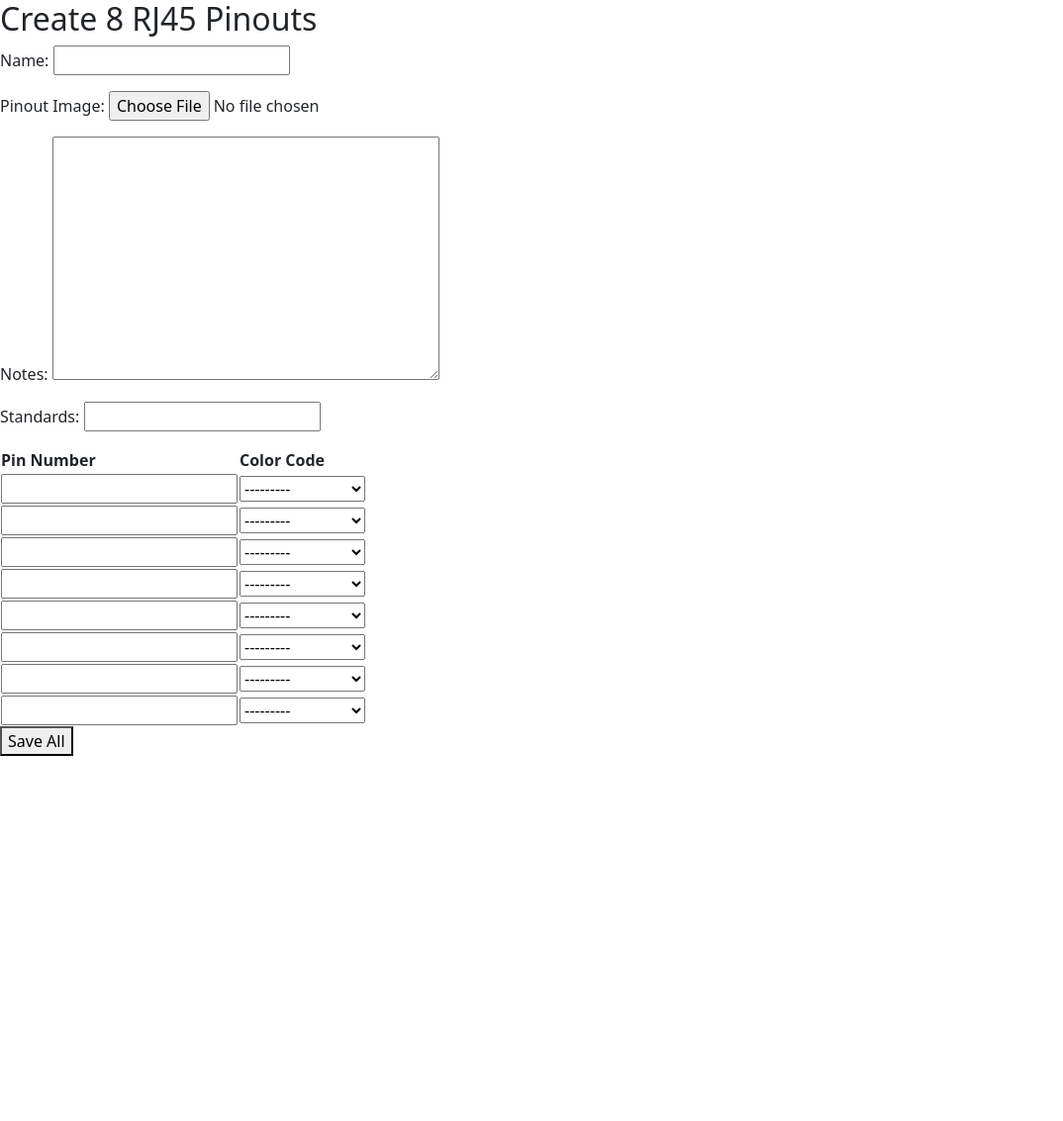
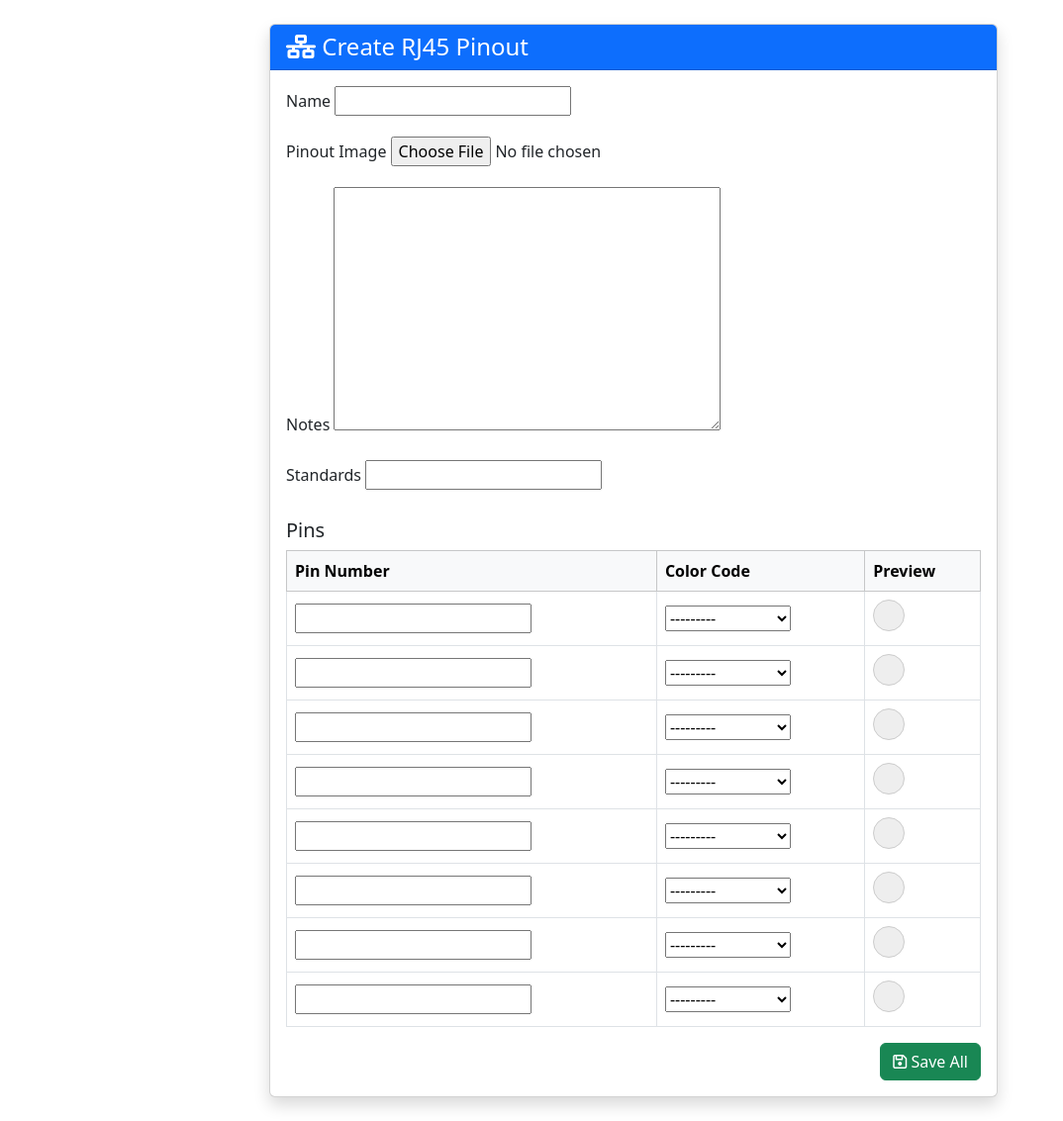
Before and after one commit to djorigin/MasterRepositry2025, a Django app: page /rj45pinout/bulk-create/ in a window 1280 px wide. Shown: the whole page at 99% size, without its empty margins (0-1074 px from the left). Before the commit the page ends 764 px from the top, so only its background shows below. Run offline with Django 5.2, Linux system fonts and the light colour scheme; some libraries are stand-ins or nearby versions.

Commit message:
Add color preview functionality for RJ45 pinout selection
- Implemented a JavaScript feature that updates the background color of a preview element based on the selected color code from a dropdown.
- Created a simple color mapping for various RJ45 color codes to their corresponding background colors.
- The preview updates dynamically when the user changes the selection, enhancing the user interface and experience.

```diff
--- /dev/null
+++ b/GaiaProjectDjango/systemcore/static/systemcore/js/rj45pinout_color_preview.js
@@ -0,0 +1,22 @@
+document.addEventListener('DOMContentLoaded', function() {
+  document.querySelectorAll('select[name$="color_code"]').forEach(function(select) {
+    function updatePreview() {
+      const color = select.options[select.selectedIndex].textContent.toLowerCase().replace(/\s/g, '-');
+      const preview = select.closest('tr').querySelector('.color-preview');
+      // Simple color mapping (customize as needed)
+      const colorMap = {
+        'white-orange': '#fff4e6',
+        'orange': '#ff9900',
+        'white-green': '#e6ffe6',
+        'green': '#33cc33',
+        'blue': '#3399ff',
+        'white-blue': '#e6f0ff',
+        'white-brown': '#f5e6cc',
+        'brown': '#996633'
+      };
+      preview.style.backgroundColor = colorMap[color] || '#eee';
+    }
+    select.addEventListener('change', updatePreview);
+    updatePreview();
+  });
+});
--- a/GaiaProjectDjango/systemcore/templates/systemcore/rj45pinout/rj45pinout_formset.html
+++ b/GaiaProjectDjango/systemcore/templates/systemcore/rj45pinout/rj45pinout_formset.html
@@ -1,27 +1,114 @@
 {% extends "systemcore/systemcore_base.html" %}
 {% load static %}
 
-{% block title %}Create RJ45 Pinouts{% endblock %}
-
+{% block title %}Create RJ45 Pinout{% endblock %}
 
 {% block content %}
-  <h2>Create 8 RJ45 Pinouts</h2>
-  <form method="post" enctype="multipart/form-data">
+<div class="container my-4">
+  <div class="row justify-content-center">
+    <div class="col-lg-8">
+      <div class="card shadow">
+        <div class="card-header bg-primary text-white">
+          <h4 class="mb-0"><i class="fa fa-network-wired"></i> Create RJ45 Pinout</h4>
+        </div>
+        <div class="card-body">
+          <form method="post" enctype="multipart/form-data" autocomplete="off">
             {% csrf_token %}
-  {{ pinout_form.as_p }}
+            <div class="mb-3">
+              {{ pinout_form.non_field_errors }}
+              {% for field in pinout_form %}
+                <div class="mb-3">
+                  <label class="form-label">{{ field.label }}</label>
+                  {{ field }}
+                  {% if field.help_text %}
+                    <div class="form-text">{{ field.help_text }}</div>
+                  {% endif %}
+                  {% for error in field.errors %}
+                    <div class="invalid-feedback d-block">{{ error }}</div>
+                  {% endfor %}
+                </div>
+              {% endfor %}
+            </div>
+            <h5 class="mt-4">Pins</h5>
             {{ pin_formset.management_form }}
-  <table>
+            <div class="table-responsive">
+              <table class="table table-bordered align-middle">
+                <thead class="table-light">
                   <tr>
                     <th>Pin Number</th>
                     <th>Color Code</th>
+                    <th>Preview</th>
                   </tr>
+                </thead>
+                <tbody>
                   {% for form in pin_formset %}
                     <tr>
-        <td>{{ form.pin_number }}</td>
-        <td>{{ form.color_code }}</td>
+                      <td>
+                        {{ form.pin_number }}
+                        {% for error in form.pin_number.errors %}
+                          <div class="invalid-feedback d-block">{{ error }}</div>
+                        {% endfor %}
+                      </td>
+                      <td>
+                        {{ form.color_code }}
+                        {% for error in form.color_code.errors %}
+                          <div class="invalid-feedback d-block">{{ error }}</div>
+                        {% endfor %}
+                      </td>
+                      <td>
+                        <span class="color-preview" style="display:inline-block;width:32px;height:32px;border-radius:50%;border:1px solid #ccc;background-color:var(--color-{{ form.prefix }});"></span>
+                      </td>
                     </tr>
                   {% endfor %}
+                </tbody>
               </table>
-  <button type="submit">Save All</button>
+            </div>
+            <div class="d-flex justify-content-end">
+              <button type="submit" class="btn btn-success">
+                <i class="fa fa-save"></i> Save All
+              </button>
+            </div>
           </form>
+        </div>
+      </div>
+    </div>
+  </div>
+</div>
+<script src="{% static 'systemcore/js/rj45pinout_color_preview.js' %}"></script>
+{% if created_name %}
+<!-- Bootstrap Modal -->
+<div class="modal fade" id="successModal" tabindex="-1" aria-labelledby="successModalLabel" aria-hidden="true">
+  <div class="modal-dialog modal-dialog-centered">
+    <div class="modal-content">
+      <div class="modal-header bg-success text-white">
+        <h5 class="modal-title" id="successModalLabel">Success!</h5>
+        <button type="button" class="btn-close" data-bs-dismiss="modal" aria-label="Close"></button>
+      </div>
+      <div class="modal-body">
+        File <strong>{{ created_name }}</strong> has been successfully created and added to the database.<br>
+        Add another record?
+      </div>
+      <div class="modal-footer">
+        <button type="button" class="btn btn-primary" id="addAnotherBtn" data-bs-dismiss="modal">Yes</button>
+        <a href="{% url 'systemcore:rj45pinout_list' %}" class="btn btn-secondary">No, go to list</a>
+      </div>
+    </div>
+  </div>
+</div>
+<script>
+  document.addEventListener('DOMContentLoaded', function() {
+    var modal = new bootstrap.Modal(document.getElementById('successModal'));
+    modal.show();
+    // Optionally, reset the form when "Yes" is clicked
+    document.getElementById('addAnotherBtn').addEventListener('click', function() {
+      document.querySelector('form').reset();
+      // Optionally, reset color previews if needed
+      document.querySelectorAll('.color-preview').forEach(function(span) {
+        span.style.backgroundColor = '#eee';
+      });
+    });
+  });
+</script>
+{% endif %}
+
 {% endblock %}
--- a/GaiaProjectDjango/systemcore/views.py
+++ b/GaiaProjectDjango/systemcore/views.py
@@ -117,7 +117,14 @@ class RJ45PinoutBulkCreateView(View):
             for pin in pins:
                 pin.pinout = pinout
                 pin.save()
-            return redirect(self.success_url)
+            # Render the form again, empty, with created_name for the modal
+            PinoutForm = modelform_factory(RJ45Pinout, fields=['name', 'image', 'notes', 'standards'])
+            PinFormSet = modelformset_factory(RJ45Pin, fields=['pin_number', 'color_code'], extra=8, max_num=8)
+            return render(request, self.template_name, {
+                'pinout_form': PinoutForm(),
+                'pin_formset': PinFormSet(queryset=RJ45Pin.objects.none()),
+                'created_name': pinout.name,
+    })
         return render(request, self.template_name, {
             'pinout_form': pinout_form,
             'pin_formset': pin_formset,
```
Also changed, not shown: GaiaProjectDjango/media/rj45pinout_images/T568A.jpg (added), GaiaProjectDjango/media/rj45pinout_images/T568B.jpg (added). Lines whose indentation alone changed are shown as unchanged.
